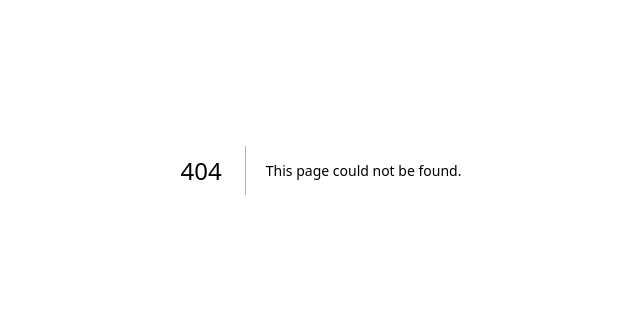
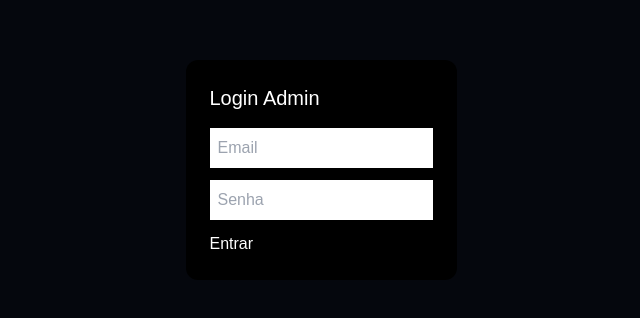
Before and after one commit to fbarreirasz/fb-services, a Next.js app: page /login in a window 1280 px wide. Before the commit this address had no page. Shown: the part 230-548 px from the top of the page, without its empty margins (319-959 px from the left). Built offline with nearby package versions, Linux system fonts and the light colour scheme; no server answers.

Commit message:
feat: adiciona login admin com supabase

```diff
--- a/app/admin/page.tsx
+++ b/app/admin/page.tsx
@@ -2,25 +2,6 @@
 
 import { useEffect, useMemo, useState } from 'react';
 import { supabase } from '@/lib/supabase';
-
-function useAdminAuth() {
-  const [authorized, setAuthorized] = useState(false);
-
-  useEffect(() => {
-    const password = process.env.NEXT_PUBLIC_ADMIN_PASSWORD;
-
-    const input = prompt('Digite a senha do admin:');
-
-    if (input === password) {
-      setAuthorized(true);
-    } else {
-      alert('Senha incorreta');
-      window.location.href = '/';
-    }
-  }, []);
-
-  return authorized;
-}
 
 type Order = {
   id: string;
@@ -110,14 +91,39 @@ function normalizePaymentMethod(value: string | null): PaymentFilter | 'other' {
 }
 
 export default function AdminPage() {
-  const authorized = useAdminAuth();
-  if (!authorized) {
-  return (
-    <div className="min-h-screen flex items-center justify-center text-white">
-      Verificando acesso...
-    </div>
-  );
-}
+
+  const [loadingAuth, setLoadingAuth] = useState(true);
+  const [isAdmin, setIsAdmin] = useState(false);
+
+  useEffect(() => {
+    async function checkAdmin() {
+      const {
+        data: { session },
+      } = await supabase.auth.getSession();
+
+      if (!session?.user) {
+        window.location.href = '/login';
+        return;
+      }
+
+      const { data: profile } = await supabase
+        .from('profiles')
+        .select('is_admin')
+        .eq('id', session.user.id)
+        .single();
+
+      if (!profile?.is_admin) {
+        window.location.href = '/';
+        return;
+      }
+
+      setIsAdmin(true);
+      setLoadingAuth(false);
+    }
+
+    checkAdmin();
+  }, []);
+
   const [orders, setOrders] = useState<Order[]>([]);
   const [loading, setLoading] = useState(true);
   const [accessDenied, setAccessDenied] = useState(false);
--- /dev/null
+++ b/app/login/page.tsx
@@ -0,0 +1,60 @@
+'use client';
+
+import { useState } from 'react';
+import { supabase } from '@/lib/supabase';
+import { useRouter } from 'next/navigation';
+
+export default function LoginPage() {
+  const router = useRouter();
+
+  const [email, setEmail] = useState('');
+  const [password, setPassword] = useState('');
+  const [loading, setLoading] = useState(false);
+
+  async function handleLogin(e: any) {
+    e.preventDefault();
+    setLoading(true);
+
+    const { error } = await supabase.auth.signInWithPassword({
+      email,
+      password,
+    });
+
+    setLoading(false);
+
+    if (error) {
+      alert(error.message);
+      return;
+    }
+
+    router.push('/admin');
+  }
+
+  return (
+    <div className="min-h-screen flex items-center justify-center text-white">
+      <form onSubmit={handleLogin} className="bg-black p-6 rounded-xl">
+        <h1 className="text-xl mb-4">Login Admin</h1>
+
+        <input
+          type="email"
+          placeholder="Email"
+          className="block mb-3 p-2 text-black"
+          value={email}
+          onChange={(e) => setEmail(e.target.value)}
+        />
+
+        <input
+          type="password"
+          placeholder="Senha"
+          className="block mb-3 p-2 text-black"
+          value={password}
+          onChange={(e) => setPassword(e.target.value)}
+        />
+
+        <button type="submit" disabled={loading}>
+          {loading ? 'Entrando...' : 'Entrar'}
+        </button>
+      </form>
+    </div>
+  );
+}
```
